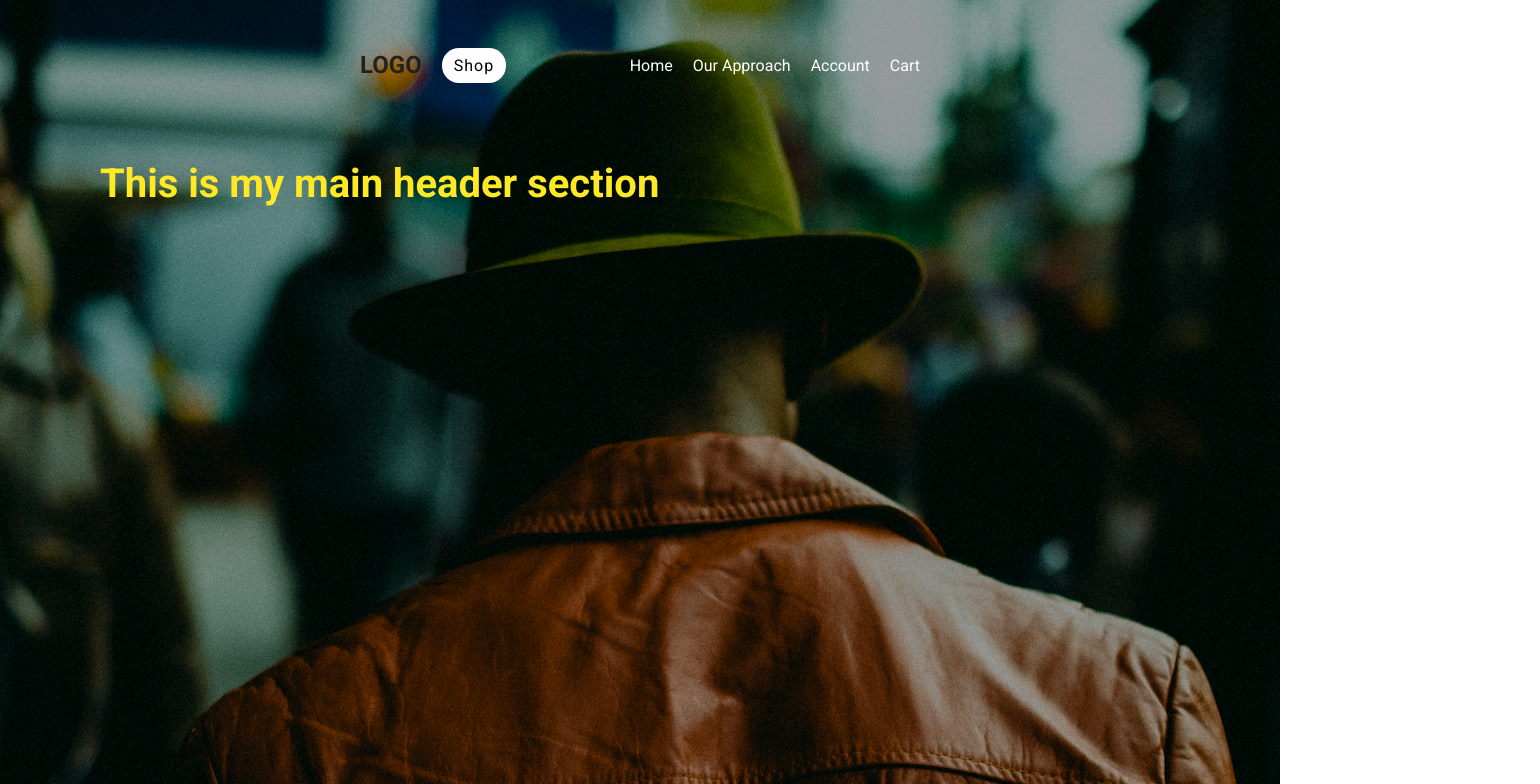
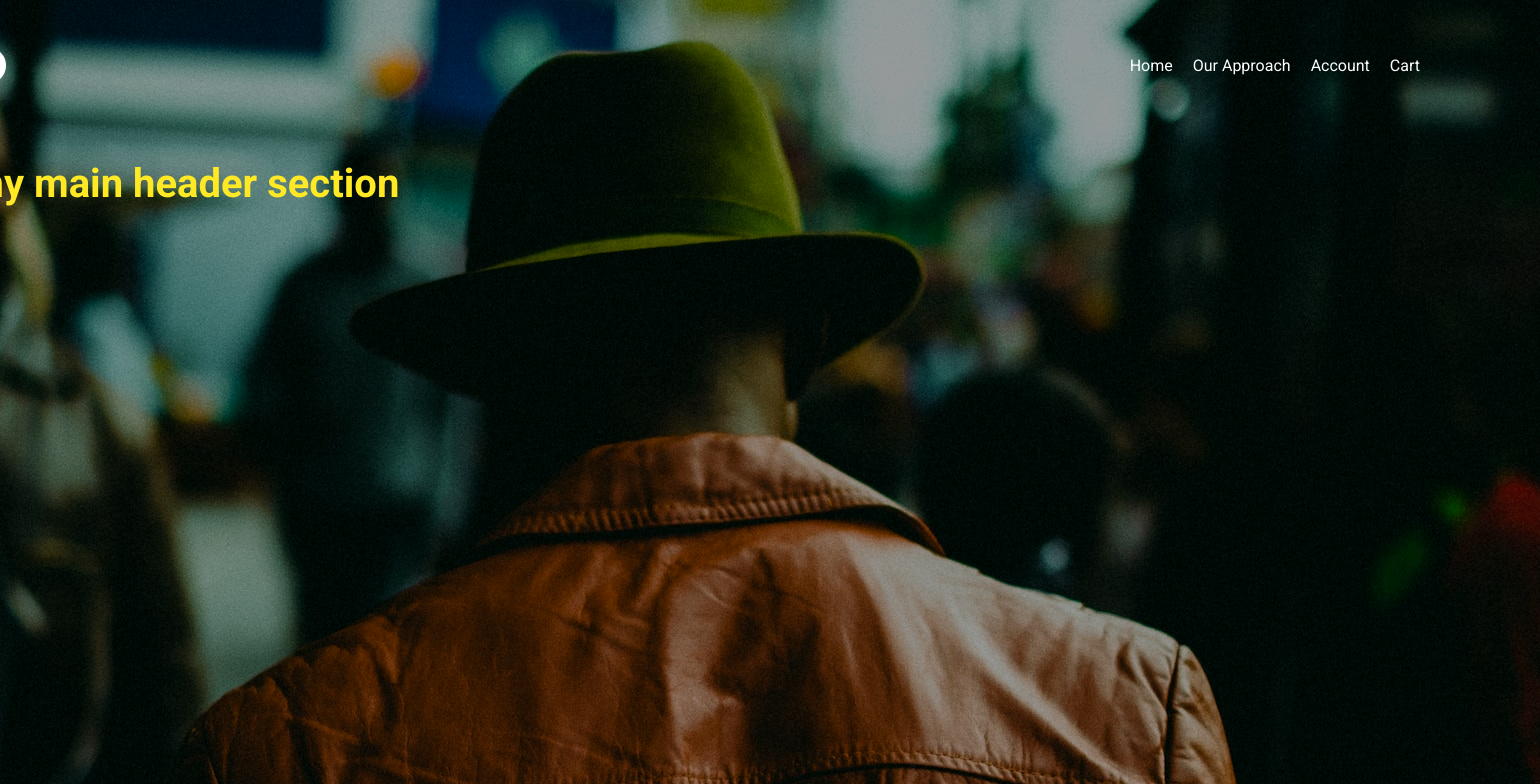
Before and after one commit to AndrewKohn/apk-ecommerce-site, a React (Create React App) app: page / in a window 1280 px wide. Shown: the top 784 px of the page, 1540 px wide, since content can reach past the window. Built offline with nearby package versions, Linux system fonts and the light colour scheme.

Commit message:
Adjusted positions to fit on screen

```diff
--- a/src/App.module.css
+++ b/src/App.module.css
@@ -1,9 +1,9 @@
 .main {
+  position: relative;
   height: 100%;
-  width: 100vw;
+  width: 180rem;
   display: flex;
   justify-content: flex-start;
   align-items: center;
   flex-direction: column;
-  background-color: #555;
 }
--- a/src/components/MainHeader/MainHeader.module.css
+++ b/src/components/MainHeader/MainHeader.module.css
@@ -3,6 +3,7 @@
   height: 80rem;
   width: 100%;
   z-index: 10;
+  background-color: purple;
 }
 
 .main-header::before {
--- a/src/components/MainHeader/Navigation.module.css
+++ b/src/components/MainHeader/Navigation.module.css
@@ -10,7 +10,7 @@
 }
 
 .logo-container {
-  margin-left: 36rem;
+  margin-left: 12rem;
   display: flex;
   justify-content: center;
   align-items: center;
@@ -18,7 +18,7 @@
 }
 
 .nav-list {
-  margin-right: 36rem;
+  margin-right: 12rem;
   display: flex;
   justify-content: center;
   align-items: center;
--- a/src/index.css
+++ b/src/index.css
@@ -14,6 +14,10 @@ body {
   font-weight: 400;
   font-family: 'Roboto', sans-serif;
   color: #212121;
+  background-color: #555;
   -webkit-font-smoothing: antialiased;
   -moz-osx-font-smoothing: grayscale;
+  display: flex;
+  justify-content: center;
+  align-items: center;
 }
```
